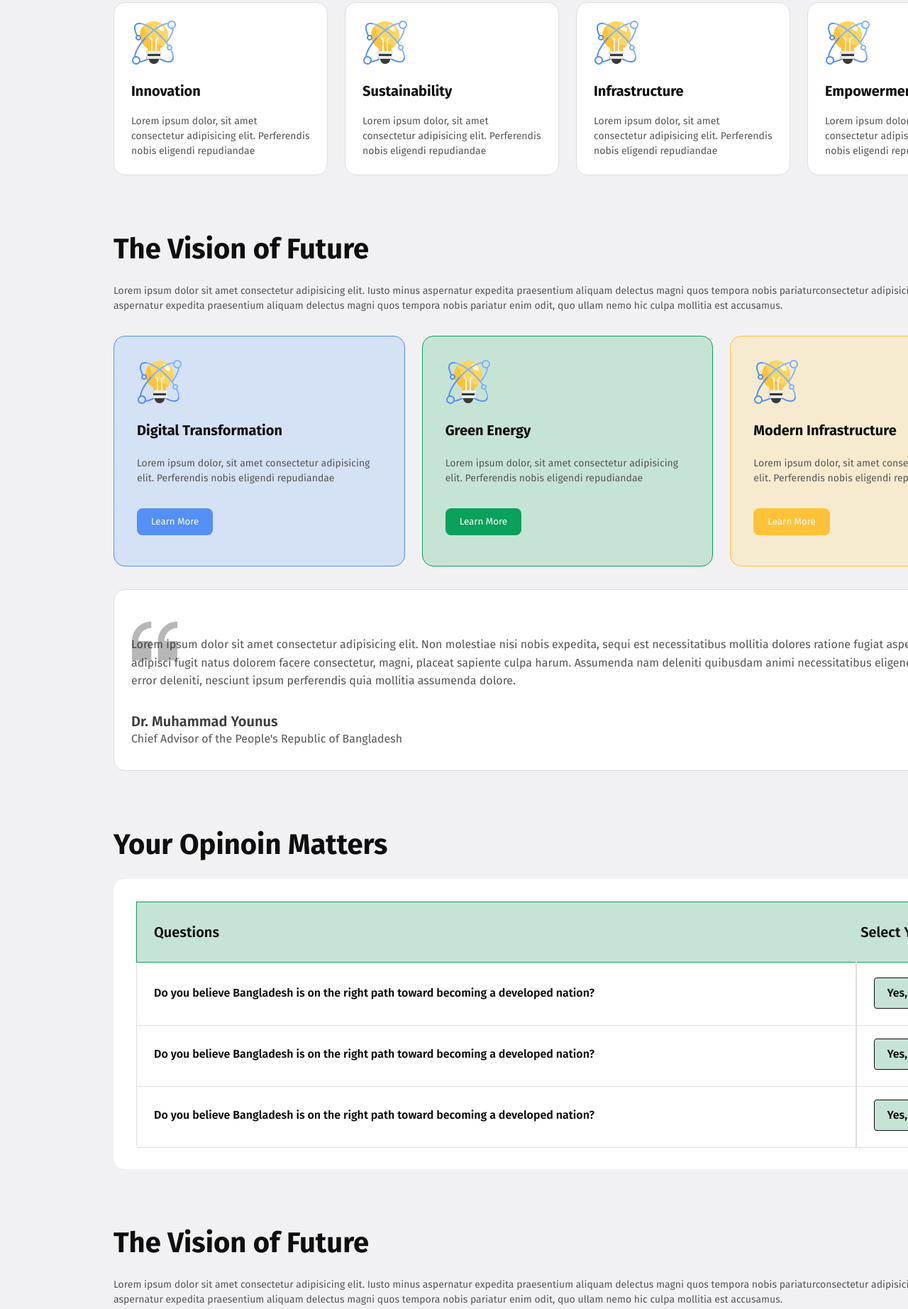
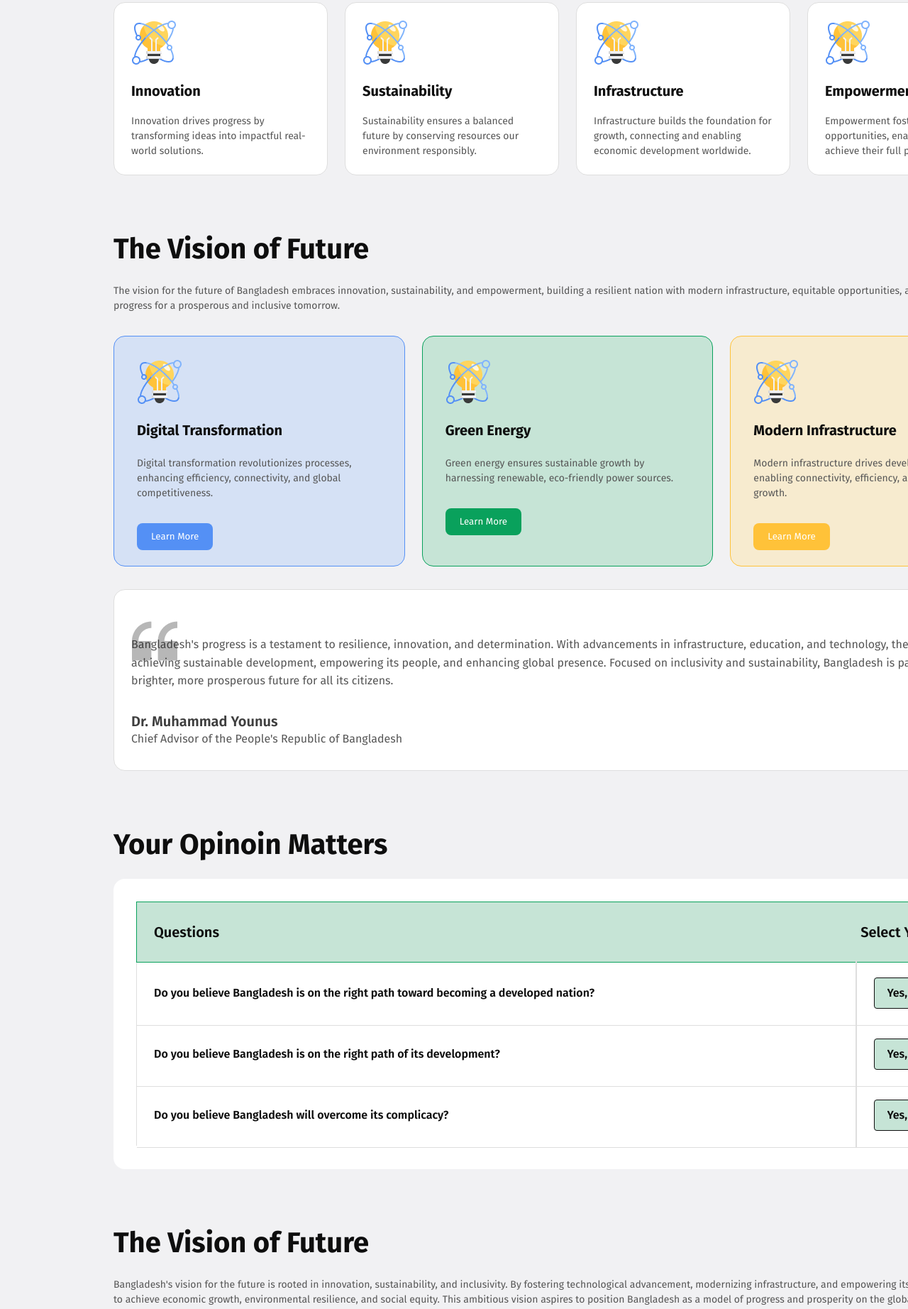
Before and after one commit to Jakirhossain80/assignment-one-706, a plain HTML site: page index.html in a window 1280 px wide. Shown: the part 817-2661 px from the top of the page at 71% size. Drawn offline with Linux system fonts and the light colour scheme.

Commit message:
Necessary content has been added

```diff
--- a/index.html
+++ b/index.html
@@ -60,25 +60,26 @@
                 <div class="pillarsThree">
                     <img src="assets/card-icon.png" alt="card-image">
                     <h3>Innovation</h3>
-                    <p>Lorem ipsum dolor, sit amet consectetur adipisicing elit. Perferendis nobis eligendi repudiandae</p>
+                    <p>Innovation drives progress by transforming ideas into impactful real-world solutions.</p>
                 </div>
 
                 <div class="pillarsThree">
                     <img src="assets/card-icon.png" alt="card-image">
                     <h3>Sustainability</h3>
-                    <p>Lorem ipsum dolor, sit amet consectetur adipisicing elit. Perferendis nobis eligendi repudiandae</p>
+                    <p>Sustainability ensures a balanced future by conserving resources our environment responsibly.</p>
                 </div>
 
                 <div class="pillarsThree">
                     <img src="assets/card-icon.png" alt="card-image">
                     <h3>Infrastructure</h3>
-                    <p>Lorem ipsum dolor, sit amet consectetur adipisicing elit. Perferendis nobis eligendi repudiandae</p>
+                    <p>Infrastructure builds the foundation for growth, connecting and enabling economic development worldwide.</p>
                 </div>
 
                 <div class="pillarsThree">
                     <img src="assets/card-icon.png" alt="card-image">
                     <h3>Empowerment</h3>
-                    <p>Lorem ipsum dolor, sit amet consectetur adipisicing elit. Perferendis nobis eligendi repudiandae</p>
+                    <p>Empowerment fosters confidence and opportunities, enabling individuals to achieve their full potential.
+                    </p>
                 </div>
 
 
@@ -91,35 +92,35 @@
         <div class="visionOne">
             <h2>The Vision of Future</h2>
 
-            <p>Lorem ipsum dolor sit amet consectetur adipisicing elit. Iusto minus aspernatur expedita praesentium aliquam delectus magni quos tempora nobis pariaturconsectetur adipisicing elit. Iusto minus aspernatur expedita praesentium aliquam delectus magni quos tempora nobis pariatur  enim odit, quo ullam nemo hic culpa mollitia est accusamus.</p>
+            <p>The vision for the future of Bangladesh embraces innovation, sustainability, and empowerment, building a resilient nation with modern infrastructure, equitable opportunities, and a commitment to progress for a prosperous and inclusive tomorrow.</p>
 
             <div class="visionTwo">
 
                 <div class="visionThree firstDiv">
                     <img src="assets/card-icon.png" alt="card-image">
                     <h3>Digital Transformation</h3>
-                    <p>Lorem ipsum dolor, sit amet consectetur adipisicing elit. Perferendis nobis eligendi repudiandae</p>
+                    <p>Digital transformation revolutionizes processes, enhancing efficiency, connectivity, and global competitiveness.</p>
                     <button>Learn More</button>
                 </div>
 
                 <div class="visionThree secondDiv">
                     <img src="assets/card-icon.png" alt="card-image">
                     <h3>Green Energy</h3>
-                    <p>Lorem ipsum dolor, sit amet consectetur adipisicing elit. Perferendis nobis eligendi repudiandae</p>
+                    <p>Green energy ensures sustainable growth by harnessing renewable, eco-friendly power sources.</p>
                     <button>Learn More</button>
                 </div>
 
                 <div class="visionThree thirdDiv">
                     <img src="assets/card-icon.png" alt="card-image">
                     <h3>Modern Infrastructure</h3>
-                    <p>Lorem ipsum dolor, sit amet consectetur adipisicing elit. Perferendis nobis eligendi repudiandae</p>
+                    <p>Modern infrastructure drives development by enabling connectivity, efficiency, and economic growth.</p>
                     <button>Learn More</button>
                 </div>
 
             </div>
 
             <div class="about">
-                <p>Lorem ipsum dolor sit amet consectetur adipisicing elit. Non molestiae nisi nobis expedita, sequi est necessitatibus mollitia dolores ratione fugiat asperiores earum adipisci fugit natus dolorem facere consectetur, magni, placeat sapiente culpa harum. Assumenda nam deleniti quibusdam animi necessitatibus eligendi odio! Optio nisi error deleniti, nesciunt ipsum perferendis quia mollitia assumenda dolore.</p>
+                <p>Bangladesh's progress is a testament to resilience, innovation, and determination. With advancements in infrastructure, education, and technology, the nation is achieving sustainable development, empowering its people, and enhancing global presence. Focused on inclusivity and sustainability, Bangladesh is paving the way for a brighter, more prosperous future for all its citizens.</p>
 
                 <h3>Dr. Muhammad Younus</h3>
                 <h6>Chief Advisor of the People's Republic of Bangladesh</h6>
@@ -157,7 +158,7 @@
                 </div>
 
                 <div class="childThree">
-                    <div class="leftDiv"><p>Do you believe Bangladesh is on the right path toward becoming a developed nation?</p></div>
+                    <div class="leftDiv"><p>Do you believe Bangladesh is on the right path of its development?</p></div>
 
                     <div class="rightDiv">
                         <select>
@@ -169,7 +170,7 @@
                 </div>
 
                 <div class="childFour">
-                    <div class="leftDiv"><p>Do you believe Bangladesh is on the right path toward becoming a developed nation?</p></div>
+                    <div class="leftDiv"><p>Do you believe Bangladesh will overcome its complicacy?</p></div>
 
                     <div class="rightDiv">
                         <select>
@@ -188,7 +189,7 @@
         <div class="recentOne">
             <h2>The Vision of Future</h2>
 
-            <p>Lorem ipsum dolor sit amet consectetur adipisicing elit. Iusto minus aspernatur expedita praesentium aliquam delectus magni quos tempora nobis pariaturconsectetur adipisicing elit. Iusto minus aspernatur expedita praesentium aliquam delectus magni quos tempora nobis pariatur  enim odit, quo ullam nemo hic culpa mollitia est accusamus.</p>
+            <p>Bangladesh's vision for the future is rooted in innovation, sustainability, and inclusivity. By fostering technological advancement, modernizing infrastructure, and empowering its people, the nation aims to achieve economic growth, environmental resilience, and social equity. This ambitious vision aspires to position Bangladesh as a model of progress and prosperity on the global stage.</p>
 
             <div class="recentTwo">
 
@@ -206,7 +207,8 @@
                             <h2>Bangladesh Launches New Satellite</h2>
                             <img src="assets/al-jazeera.png" alt="al-jazeera-image">
                             <h5>Date: 05/01/2025 Time: 10.25 PM</h5>
-                            <P>Lorem ipsum dolor sit amet consectetur, adipisicing elit. Impedit harum suscipit labore minus, non earum illum laborum ab incidunt temporibus quia autem, laudantium assumenda quisquam ducimus excepturi. Voluptates mollitia fugit, corrupti porro temporibus totam doloribus ex obcaecati aspernatur tempore! Quod?</P>
+                            <P>Not until the creation and maintenance of decent conditions of life for all people are recognized and accepted as a common obligation of all people and all countries—not until then shall we,
+                                with a certain degree of justification, be able to speak of humankind as civilized.</P>
                             <button>Read More</button>
 
                         </div>
@@ -221,7 +223,8 @@
                             <h2>Bangladesh Launches New Satellite</h2>
                             <img src="assets/al-jazeera.png" alt="al-jazeera-image">
                             <h5>Date: 05/01/2025 Time: 10.25 PM</h5>
-                            <P>Lorem ipsum dolor sit amet consectetur, adipisicing elit. Impedit harum suscipit labore minus, non earum illum laborum ab incidunt temporibus quia autem, laudantium assumenda quisquam ducimus excepturi. Voluptates mollitia fugit, corrupti porro temporibus totam doloribus ex obcaecati aspernatur tempore! Quod?</P>
+                            <P>Not until the creation and maintenance of decent conditions of life for all people are recognized and accepted as a common obligation of all people and all countries—not until then shall we,
+                            with a certain degree of justification, be able to speak of humankind as civilized.</P>
                             <button>Read More</button>
 
                         </div>
@@ -243,7 +246,7 @@
         <div class="donateOne">
             <h2>Donate Today</h2>
 
-            <p>Lorem ipsum dolor sit amet consectetur adipisicing elit. Iusto minus aspernatur expedita praesentium aliquam delectus magni quos tempora nobis pariaturconsectetur adipisicing elit. Iusto minus aspernatur expedita praesentium aliquam delectus magni quos tempora nobis pariatur  enim odit, quo ullam nemo hic culpa mollitia est accusamus.</p>
+            <p>Your support makes a difference! Every donation helps us continue our mission to [insert purpose, e.g., provide education, protect the environment, support those in need]. Together, we can create a lasting impact. No contribution is too small—join us in making a positive change today. Thank you for your generosity!</p>
 
             <div class="donateDivParent">
 
@@ -280,7 +283,7 @@
         <div class="newsLetter">
             <h2>Subscribe NewsLetter</h2>
 
-            <p>Lorem ipsum dolor sit amet consectetur adipisicing elit. Iusto minus aspernatur expedita praesentium aliquam delectus magni quos tempora nobis pariaturconsectetur adipisicing elit. Iusto minus aspernatur expedita praesentium aliquam delectus magni quos tempora nobis pariatur  enim odit, quo ullam nemo hic culpa mollitia est accusamus.</p>
+            <p>Don’t miss out! Subscribe today to [insert benefit, e.g., stay updated, access exclusive content, support our work]. Your subscription helps us continue delivering value while keeping you informed and engaged. Join our community and enjoy [insert perks, e.g., special updates, early access]. Subscribe now and be part of something bigger!</p>
 
             <div class="newsField">
                 <input type="text" placeholder="Enter your email here">
```
